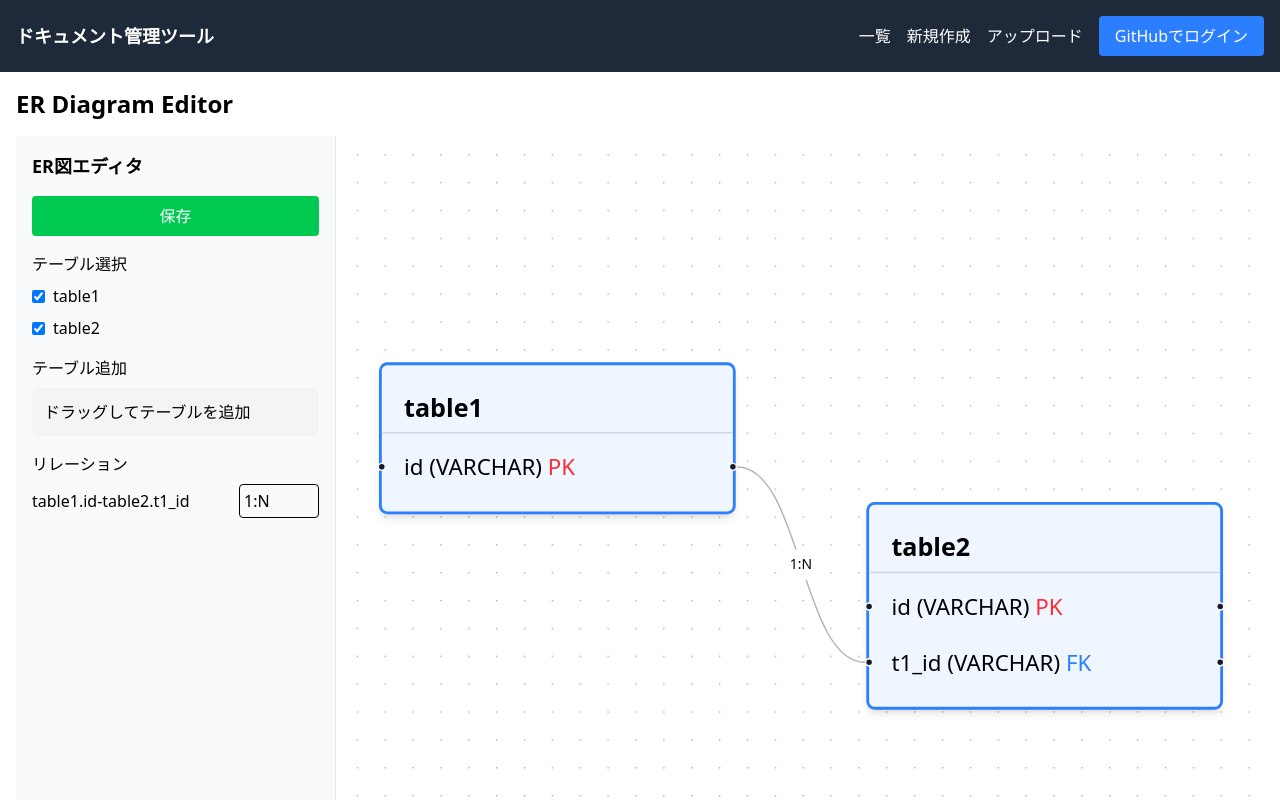
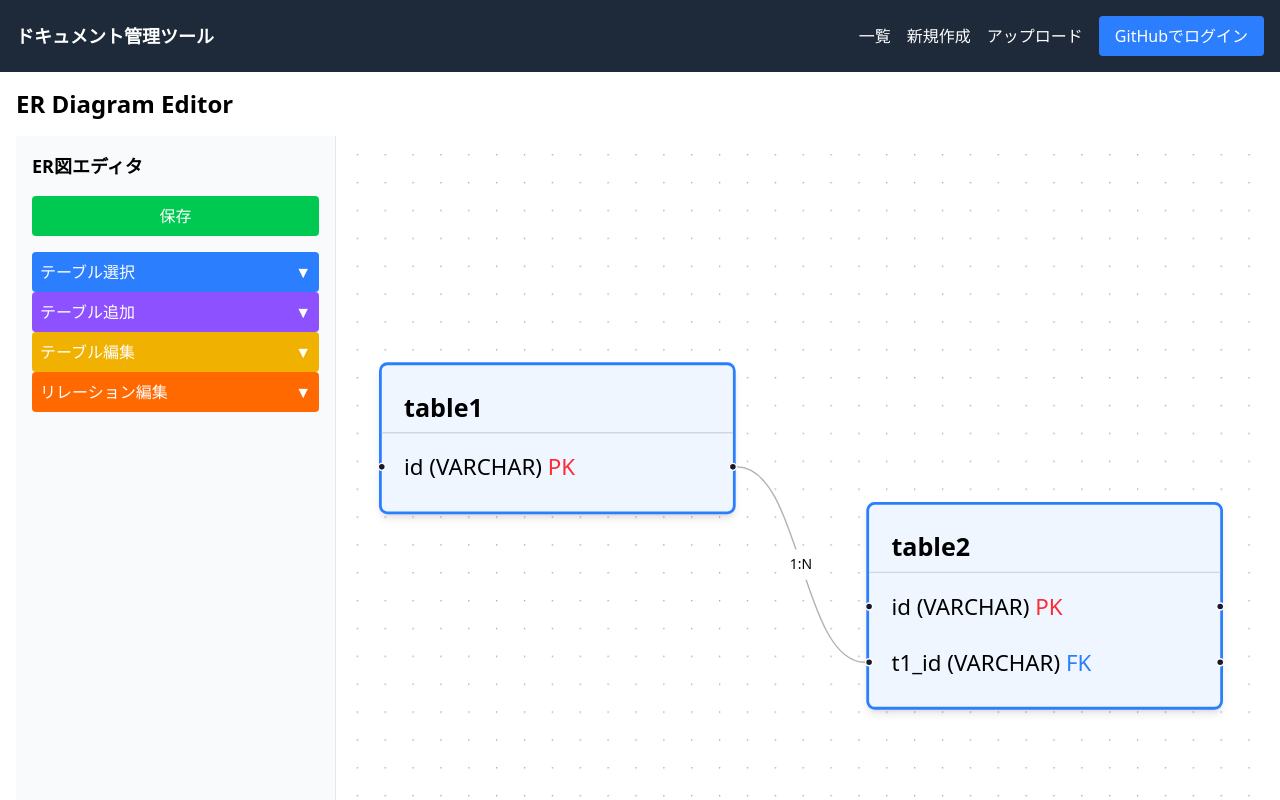
Before and after one commit to gotsui/Markdown, a Next.js app in the folder src/newproject/: page /xyflow in a window 1280 px wide. Shown: the top 800 px of the page. Built offline with nearby package versions, Linux system fonts and the light colour scheme; no server answers.

Commit message:
ERDエディタサイドバーメニューの折りたたみ実装

```diff
--- a/src/newproject/src/app/xyflow/components/editor/Sidebar.tsx
+++ b/src/newproject/src/app/xyflow/components/editor/Sidebar.tsx
@@ -1,4 +1,6 @@
-import React from "react";
+"use client";
+
+import React, { useState } from "react";
 import { ERNode, EREdge, Column, ERNodeType } from "../../types/erd";
 import SaveButton from "./SaveButton";
 import TableSelector from "./TableSelector";
@@ -27,6 +29,12 @@ const Sidebar: React.FC<SidebarProps> = ({
     saveData,
     toggleTableSelection,
 }) => {
+    const [openPanels, setOpenPanels] = useState({
+        tableSelector: false,
+        tableAdder: false,
+        tableEditor: false,
+        relationEditor: false,
+    });
     const selectedNode = nodes.find((node) => node.id === selectedNodeId);
 
     const updateTableName = (name: string) => {
@@ -104,16 +112,66 @@ const Sidebar: React.FC<SidebarProps> = ({
         event.dataTransfer.effectAllowed = "move";
     };
 
+    const togglePanel = (panel: keyof typeof openPanels) => {
+        setOpenPanels((prev) => ({ ...prev, [panel]: !prev[panel] }));
+    };
+
     return (
         <aside className="w-80 p-4 border-r border-gray-200 bg-gray-50 h-full overflow-y-auto">
             <h3 className="text-lg font-semibold mb-4">ER図エディタ</h3>
             <SaveButton onSave={saveData} />
+            <div>
+                <button
+                    onClick={() => togglePanel("tableSelector")}
+                    className="
+                        w-full flex justify-between items-center p-2
+                        bg-blue-500 text-white rounded hover:bg-blue-600
+                    "
+                >
+                    <span>テーブル選択</span>
+                    <span>{openPanels.tableSelector ? "▲" : "▼"}</span>
+                </button>
+                {openPanels.tableSelector && (
+                    <div className="p-2 bg-blue-100 rounded">
                         <TableSelector
                             nodes={nodes}
                             selectedTableIds={selectedTableIds}
                             toggleTableSelection={toggleTableSelection}
                         />
+                    </div>
+                )}
+            </div>
+            <div>
+                <button
+                    onClick={() => togglePanel("tableAdder")}
+                    className="
+                        w-full flex justify-between items-center p-2
+                        bg-violet-500 text-white rounded hover:bg-violet-600
+                    "
+                >
+                    <span>テーブル追加</span>
+                    <span>{openPanels.tableAdder ? "▲" : "▼"}</span>
+                </button>
+                {openPanels.tableAdder && (
+                    <div className="p-2 bg-violet-100 rounded">
                         <TableAdder onDragStart={handleDragStart} />
+                    </div>
+                )}
+            </div>
+            <div>
+                <button
+                    onClick={() => togglePanel("tableEditor")}
+                    className="
+                        w-full flex justify-between items-center p-2
+                        bg-yellow-500 text-white rounded hover:bg-yellow-600
+                    "
+                >
+                    <span>テーブル編集</span>
+                    <span>{openPanels.tableEditor ? "▲" : "▼"}</span>
+                </button>
+                {openPanels.tableEditor && (
+                    <div className="p-2 bg-yellow-100 rounded">
+                        {selectedNode ? (
                             <TableEditor
                                 node={selectedNode || null}
                                 updateTableName={updateTableName}
@@ -121,7 +179,29 @@ const Sidebar: React.FC<SidebarProps> = ({
                                 updateColumn={updateColumn}
                                 removeColumn={removeColumn}
                             />
+                        ) : (
+                            <span>テーブルを選択してください</span>
+                        )}
+                    </div>
+                )}
+            </div>
+            <div>
+                <button
+                    onClick={() => togglePanel("relationEditor")}
+                    className="
+                        w-full flex justify-between items-center p-2
+                        bg-orange-500 text-white rounded hover:bg-orange-600
+                    "
+                >
+                    <span>リレーション編集</span>
+                    <span>{openPanels.relationEditor ? "▲" : "▼"}</span>
+                </button>
+                {openPanels.relationEditor && (
+                    <div className="p-2 bg-orange-100 rounded">
                         <RelationEditor nodes={nodes} edges={edges} updateEdgeLabel={updateEdgeLabel} />
+                    </div>
+                )}
+            </div>
         </aside>
     );
 };
```
Lines whose indentation alone changed are shown as unchanged.
